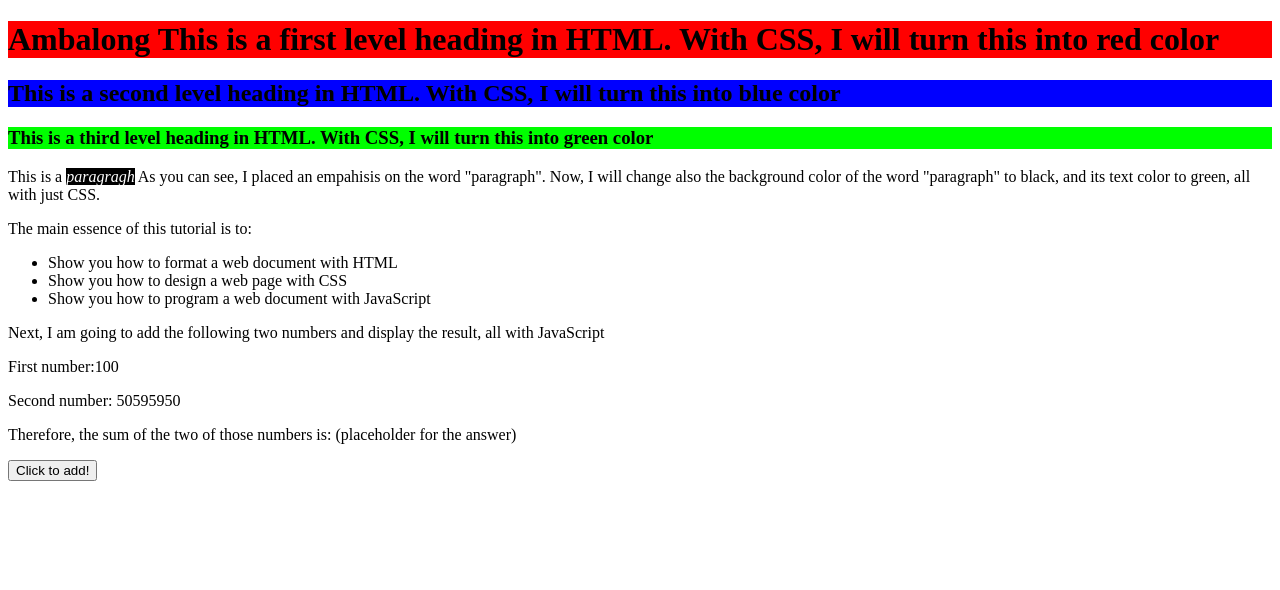
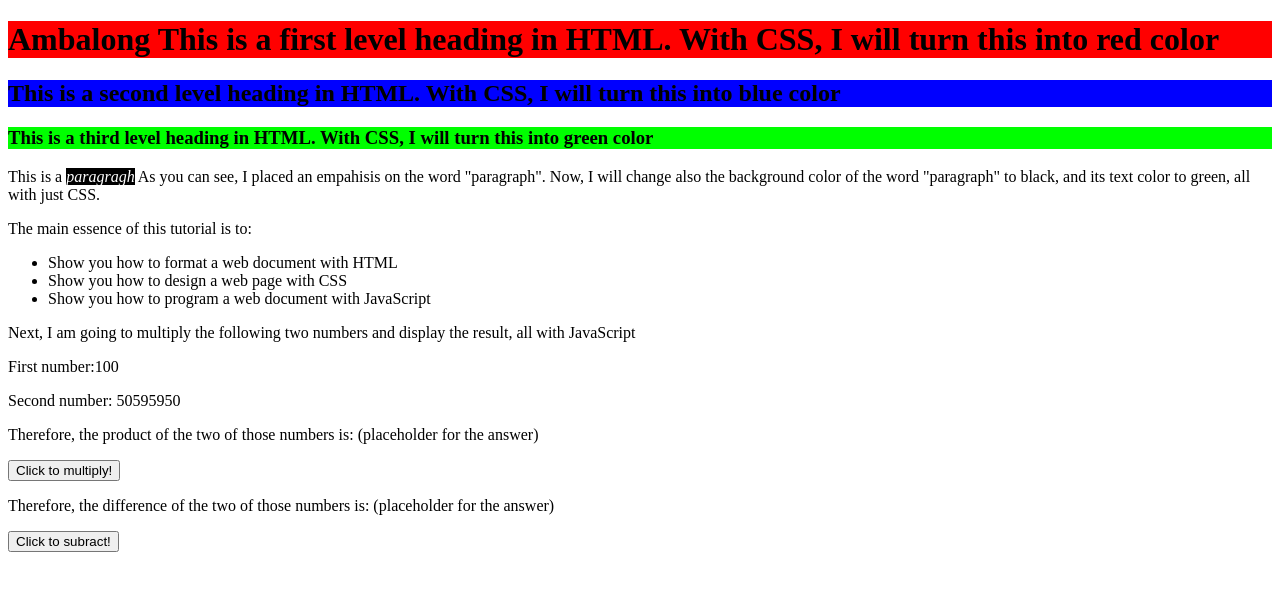
Before and after one commit to jessieconnralphsam/Exercise-1, a plain HTML site: page index.html in a window 1280 px wide. Drawn offline with Linux system fonts and the light colour scheme.

Commit message:
Update index.html

```diff
--- a/index.html
+++ b/index.html
@@ -20,11 +20,20 @@
        <li>Show you how to program a web document with JavaScript</li>
     </ul>
 
-  <p>Next, I am going to add the following two numbers and display the result, all with JavaScript<p/>
+  <p>Next, I am going to multiply the following two numbers and display the result, all with JavaScript<p/>
     <p>First number:<span id= "firstNum">100</span> <br></p>
     <p>Second number: <span id= "secondNum">50595950</span> </p>
-    <p>Therefore, the sum of the two of those numbers is: <span id= "result">(placeholder for the answer)</span></p>
-    <input type="button" id="sumButton" value="Click to add!">
+    <p>Therefore, the product of the two of those numbers is: <span id= "prodResult">(placeholder for the answer)</span></p>
+    <input type="button" id="multiplyButton" value="Click to multiply!">
+
+
+  <p>Therefore, the difference of the two of those numbers is: <span id= "diffResult">(placeholder for the answer)</span></p>
+    <input type="button" id="subButton" value="Click to subract!">
+
+
+
+
+
 <script src="./script/app.js"> </script>
 </body>
 </html>
```
